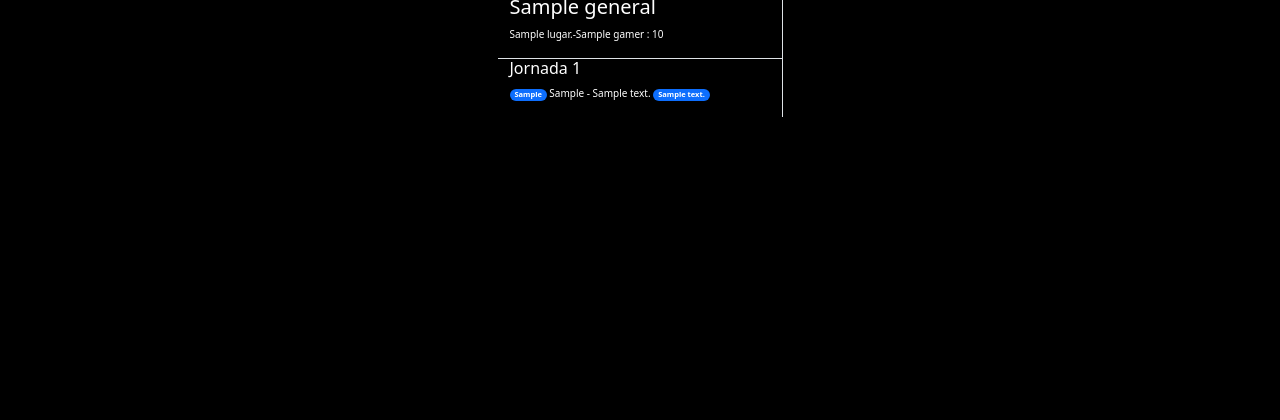
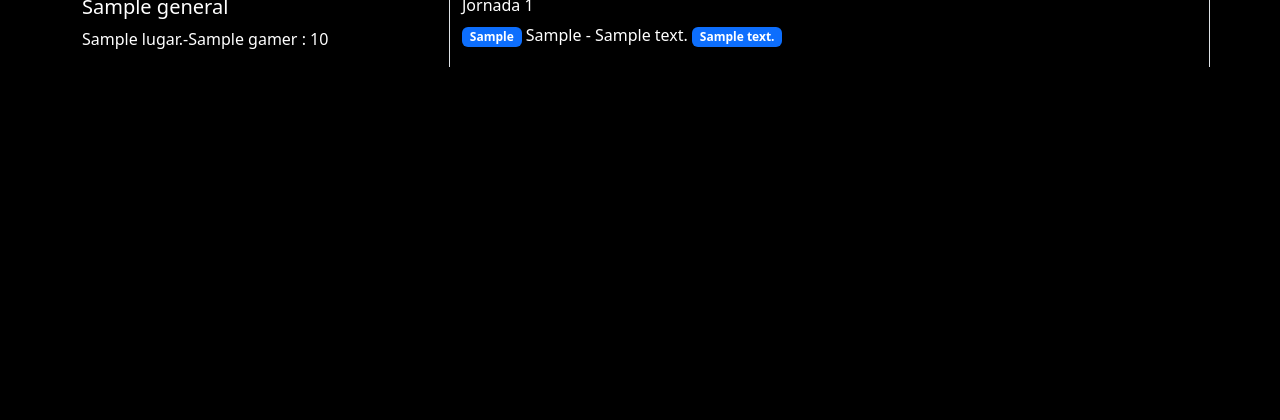
Before and after one commit to Acastillologsys/SIM, a Django app: template templates/grand_tournament.html in a window 1280 px wide. Shown: the part 150-570 px from the top of the page. Run offline with Django 4.2, Linux system fonts and the light colour scheme; tables that the repository leaves empty hold one stand-in row (values such as "Sample post"); the template is opened without the code that fills it: values that come from a table or form of the project are taken from there, most other values are stand-ins (such as "Sample title", 1, 10 or a date in 2020).

Commit message:
se agregan daatos

```diff
--- a/templates/grand_tournament.html
+++ b/templates/grand_tournament.html
@@ -19,21 +19,17 @@
         </div>
         <div class="row mt-3">
             {% for general  in list_tournaments_total %}
-                <div class="col-3  border-end mx-auto">
+                <div class="col-4  border-end mx-auto">
                     <h5>{{general.tournament}}</h5>
                     {% for tg in general.tabla_general %}
-                            <p style="font-size: x-small;" >{{ tg.lugar }}.-{{ tg.gamer }} : {{ tg.points }}</p>
+                            <p>{{ tg.lugar }}.-{{ tg.gamer }} : {{ tg.points }}</p>
                     {% endfor %}
                 </div>
-            {% endfor %}
-        </div>
-        <div class="row">
-            {% for general  in list_tournaments_total %}
-                <div class="col-3  border-end border-top mx-auto">
+                <div class="col-8  border-end border-top mx-auto">
                     {% for jornadas in general.jornadas %}
                         <h6>Jornada {{ forloop.counter }} </h6>
                         {% for jornada in jornadas %}
-                        <p style="font-size: x-small;" ><span class="badge text-bg-primary">{{jornada.wins_local_gamer}}</span> {{jornada.local_gamer}} - {{jornada.visitor_gamer}} <span class="badge text-bg-primary">{{jornada.wins_visitor_gamer}}</span></p>
+                        <p><span class="badge text-bg-primary">{{jornada.wins_local_gamer}}</span> {{jornada.local_gamer}} - {{jornada.visitor_gamer}} <span class="badge text-bg-primary">{{jornada.wins_visitor_gamer}}</span></p>
                         {% endfor %}
                     {% endfor %}
                 </div>
```
